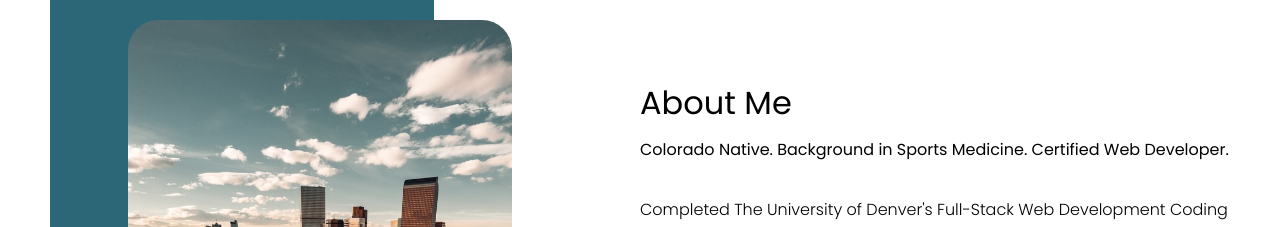
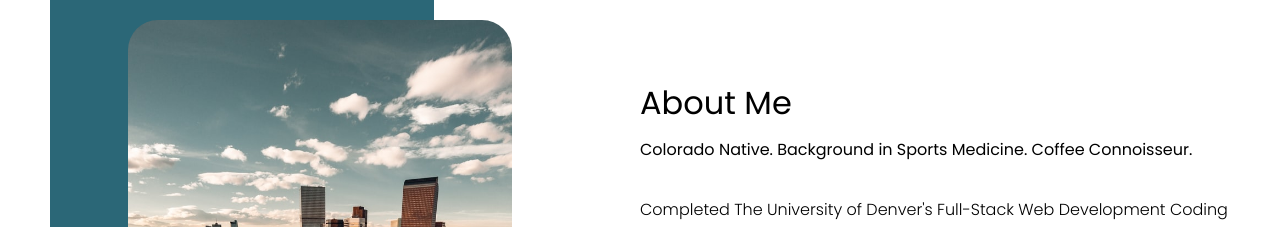
Before and after one commit to jamesbroski/React-Portfolio, a React (Create React App) app in the folder my-app/: page / in a window 1280 px wide. Shown: the part 900-1127 px from the top of the page. Built offline with nearby package versions, Linux system fonts and the light colour scheme.

Commit message:
fun animation

```diff
--- a/my-app/src/components/about/About.js
+++ b/my-app/src/components/about/About.js
@@ -14,8 +14,7 @@ const About = () => {
       <div className="a-right">
         <h1 className="a-title">About Me</h1>
         <p className="a-sub">
-          Colorado Native. Background in Sports Medicine. Certified Web
-          Developer.
+          Colorado Native. Background in Sports Medicine. Coffee Connoisseur.
         </p>
         <br></br>
         <p className="a-desc">
--- a/my-app/src/components/project/Project.css
+++ b/my-app/src/components/project/Project.css
@@ -25,4 +25,9 @@
 
 .p-img {
   width: 100%;
+  transition: all 10s ease;
 }
+
+.p:hover .p-img {
+  transform: translateY(-100%);
+}
--- a/my-app/src/data.js
+++ b/my-app/src/data.js
@@ -11,7 +11,7 @@ export const projects = [
   },
   {
     id: 3,
-    img: "https://i.imgur.com/BhDle62.jpg",
+    img: "https://i.imgur.com/lJItLzp.png",
     link: "https://jamesbroski.github.io/theVibeForecast/",
   },
   {
```
